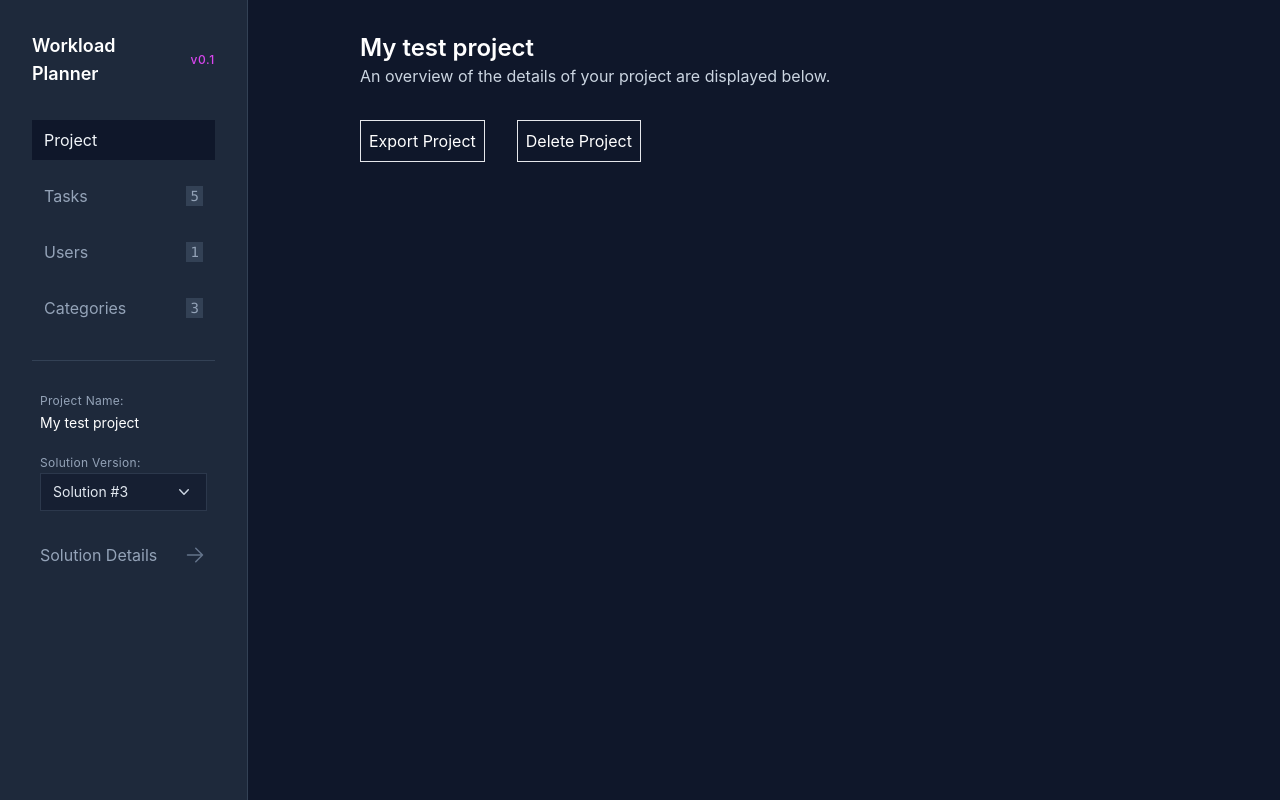
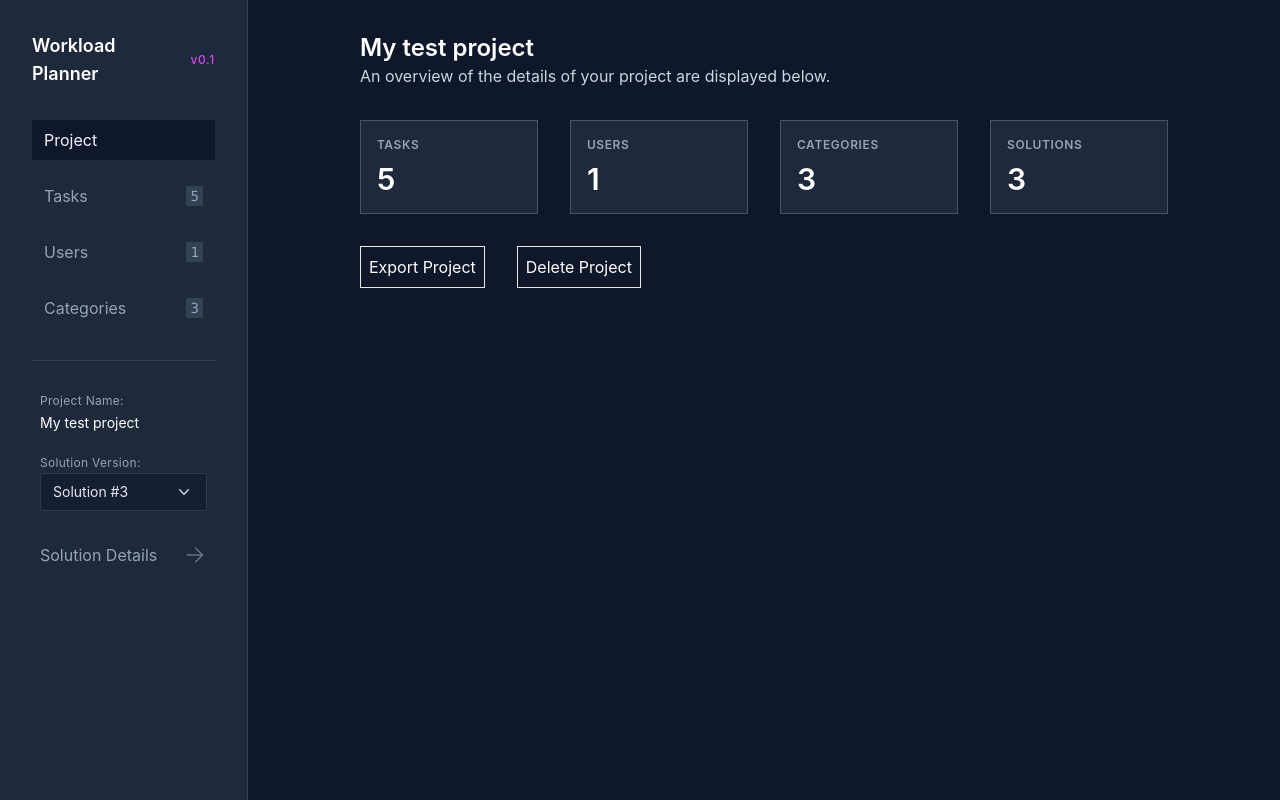
Before and after one commit to conjure-cp/task-allocation-demo, a Next.js app: page / in a window 1280 px wide. Both pictures are taken after typing "Sample" into the empty fields and a click on the button "Create Project". Built offline with nearby package versions, Linux system fonts and the light colour scheme.

Commit message:
dashboard stats

```diff
--- a/components/output/OutputStats.js
+++ b/components/output/OutputStats.js
@@ -1,4 +1,5 @@
 import AverageBarChart from "../ui/AverageBarChart";
+import KPI from "../ui/KPI";
 
 export default function OutputStats({ projectData, solution }) {
   const getChartData = () => {
@@ -45,18 +46,3 @@ export default function OutputStats({ projectData, solution }) {
     </div>
   );
 }
-
-function KPI({ name, value, className }) {
-  return (
-    <div className={`space-y-2 border border-slate-600 bg-slate-800 p-4 ${className}`}>
-      <p
-        className={
-          "text-xs font-semibold uppercase tracking-wider text-slate-400"
-        }
-      >
-        {name}
-      </p>
-      <p className={"text-3xl font-semibold"}>{value}</p>
-    </div>
-  );
-}
--- /dev/null
+++ b/components/ui/KPI.js
@@ -0,0 +1,16 @@
+export default function KPI({ name, value, className }) {
+  return (
+    <div
+      className={`w-60 space-y-2 border border-slate-600 bg-slate-800 p-4 ${className}`}
+    >
+      <p
+        className={
+          "text-xs font-semibold uppercase tracking-wider text-slate-400"
+        }
+      >
+        {name}
+      </p>
+      <p className={"text-3xl font-semibold"}>{value}</p>
+    </div>
+  );
+}
--- a/pages/index.js
+++ b/pages/index.js
@@ -5,6 +5,7 @@ import { downloadObjectAsJson } from "../utils/export-util";
 import { ArrowSmallRightIcon } from "@heroicons/react/24/solid";
 import { useRef, useState } from "react";
 import { useRouter } from "next/router";
+import KPI from "../components/ui/KPI";
 
 export default function Home() {
   const router = useRouter();
@@ -102,6 +103,17 @@ export default function Home() {
           An overview of the details of your project are displayed below.
         </p>
         <div className={"mt-8 flex items-center space-x-8"}>
+          <KPI name={"Tasks"} value={projectData.tasks.length} />
+          <KPI name={"Users"} value={projectData.users.length} />
+          <KPI name={"Categories"} value={projectData.categories.length} />
+          <KPI
+            name={"Solutions"}
+            value={
+              projectData.output_history ? projectData.output_history.length : 0
+            }
+          />
+        </div>
+        <div className={"mt-8 flex items-center space-x-8"}>
           <PrimaryButton
             onClick={(e) => {
               e.preventDefault();
```
